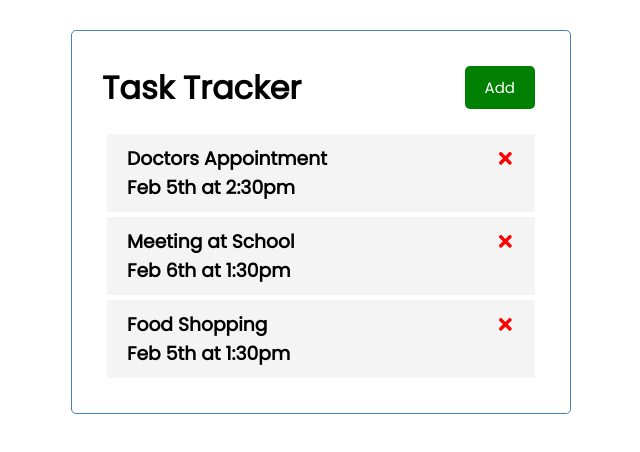
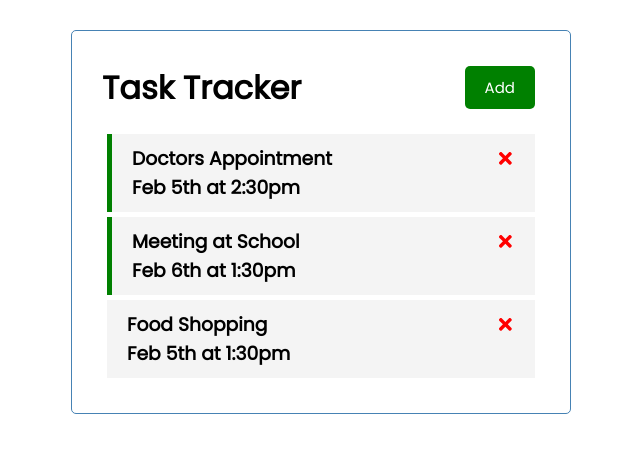
Before and after one commit to sharmimuk/react-learning, a React (Create React App) app: page / in a window 1280 px wide. Shown: the top 452 px of the page, without its empty margins (319-959 px from the left). Built offline with nearby package versions, Linux system fonts and the light colour scheme.

Commit message:
Session 3 changes
1. action for delete button
2. reminder toggle

```diff
--- a/src/App.js
+++ b/src/App.js
@@ -5,6 +5,14 @@
 import { useState } from "react";
 
 function App() {
+  const deleteTask = (id) => {
+    setTasks(tasks.filter((task) => task.id !== id));
+  };
+
+  const toggleReminder = (id) => {
+    setTasks(tasks.map((task) => (task.id === id ? { ...task, reminder: !task.reminder} : task)));
+  };
+
   const [tasks, setTasks] = useState([
     {
       id: 1,
@@ -29,7 +37,7 @@
   return (
     <div className="container">
       <Header title="Task Tracker" />
-      <Tasks tasks={tasks} />
+      <Tasks tasks={tasks} onDelete={deleteTask} onToggle={toggleReminder} />
     </div>
   );
 }
--- a/src/components/Task.js
+++ b/src/components/Task.js
@@ -1,11 +1,17 @@
 import { FaTimes } from "react-icons/fa";
 
-const Task = ({ task }) => {
+const Task = ({ task, onDelete, onToggle }) => {
   return (
-    <div className="task">
+    <div
+      className={`task ${task.reminder ? "reminder" : ""}`}
+      onDoubleClick={() => onToggle(task.id)}
+    >
       <h3>
         {task.text}
-        <FaTimes style={{ color: "red", cursor: "pointer" }} />
+        <FaTimes
+          style={{ color: "red", cursor: "pointer" }}
+          onClick={() => onDelete(task.id)}
+        />
       </h3>
       <h3>{task.day}</h3>
     </div>
--- a/src/components/Tasks.js
+++ b/src/components/Tasks.js
@@ -1,10 +1,10 @@
 import Task from "./Task";
 
-const Tasks = ({ tasks }) => {
+const Tasks = ({ tasks, onDelete, onToggle }) => {
   return (
     <>
       {tasks.map((task) => (
-        <Task key={task.id} task={task} />
+        <Task key={task.id} task={task} onDelete={onDelete} onToggle={onToggle} />
       ))}
     </>
   );
--- a/src/index.css
+++ b/src/index.css
@@ -67,6 +67,6 @@
   display: flex;
 }
 
-.task reminder {
+.task.reminder {
   border-left: 5px solid green;
 }
```
